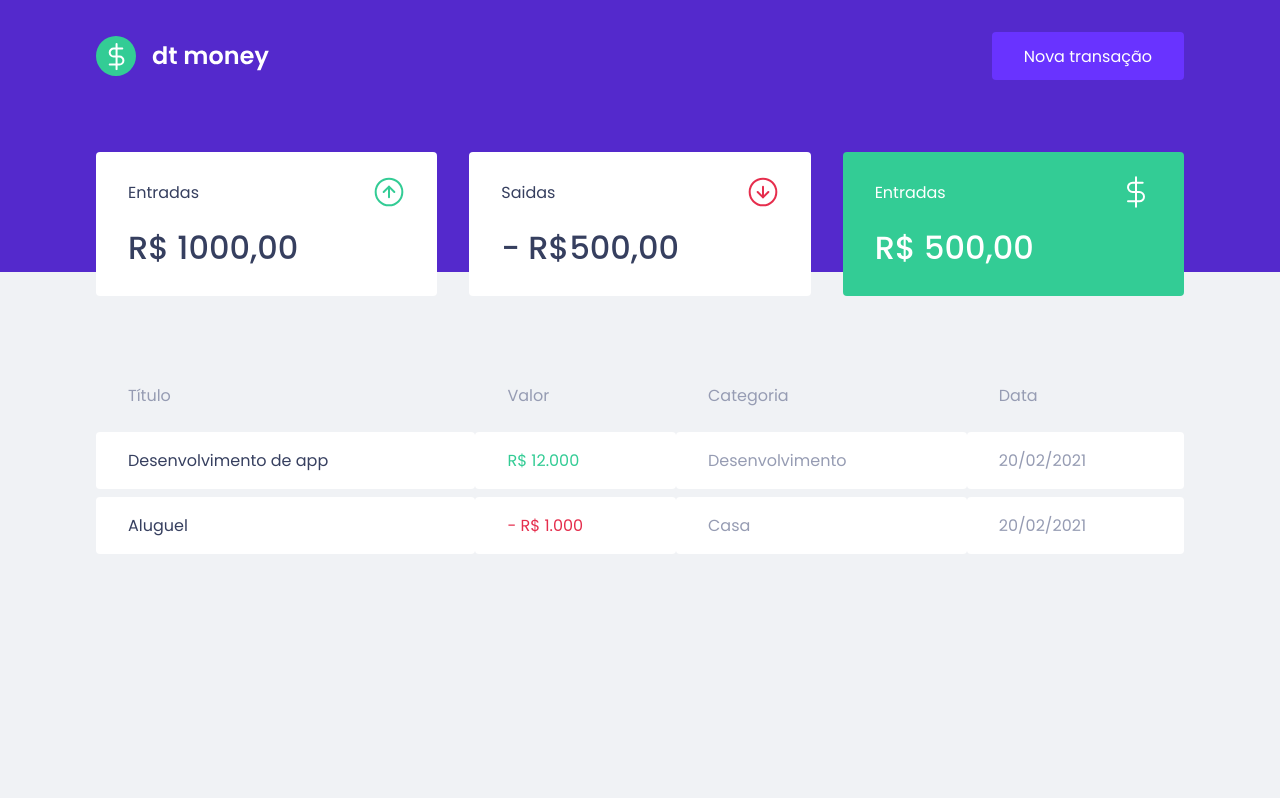
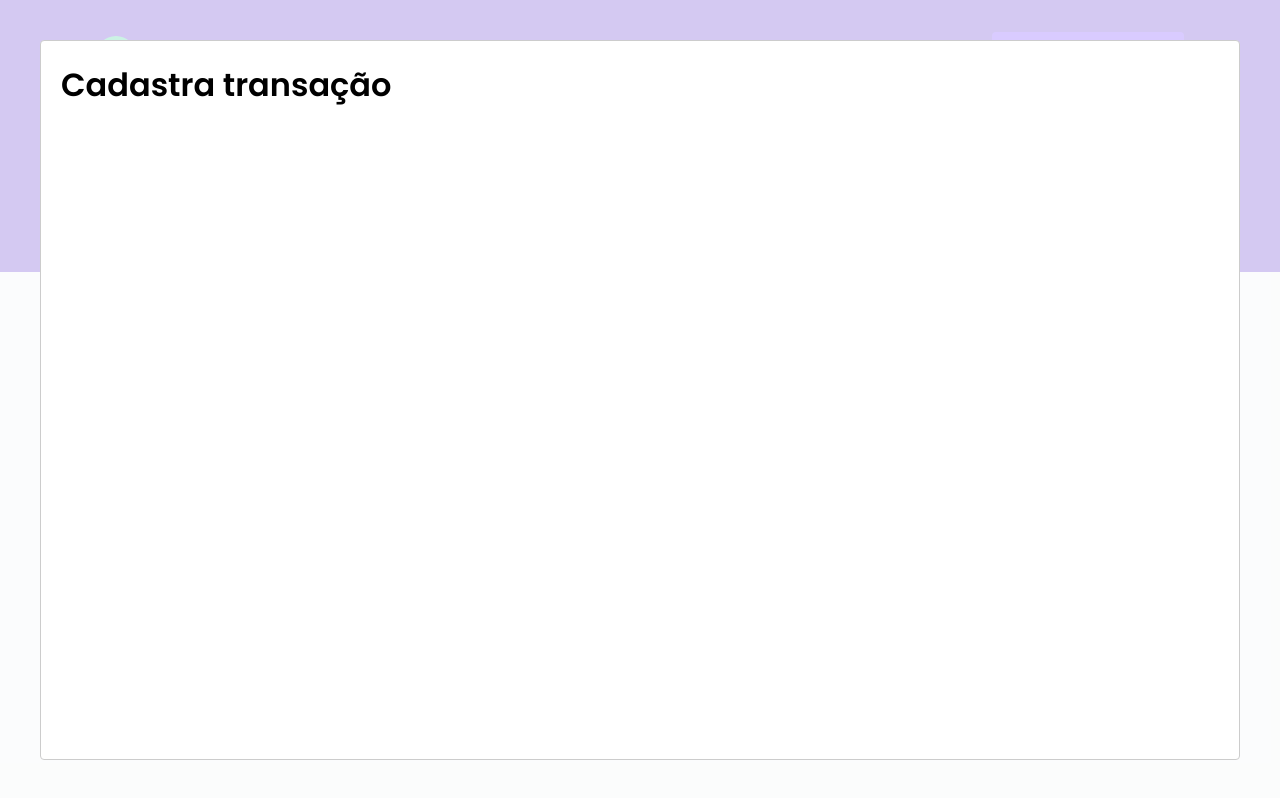
Before and after one commit to ValdielsonSiqueira/dtmoney, a React (Create React App) app: page / in a window 1280 px wide. Both pictures are taken after a click on the button "Nova transação". Built offline with nearby package versions, Linux system fonts and the light colour scheme; no server answers; what miragejs would draw is missing.

Commit message:
feat(product): adicionado modal de transação

```diff
--- a/package.json
+++ b/package.json
@@ -7,6 +7,7 @@
     "miragejs": "^0.1.43",
     "react": "^17.0.2",
     "react-dom": "^17.0.2",
+    "react-modal": "^3.14.4",
     "react-scripts": "5.0.0",
     "styled-components": "^5.3.3",
     "typescript": "^4.5.4",
@@ -20,6 +21,7 @@
     "@types/node": "^16.11.19",
     "@types/react": "^17.0.38",
     "@types/react-dom": "^17.0.11",
+    "@types/react-modal": "^3.13.1",
     "@types/styled-components": "^5.1.20",
     "@typescript-eslint/eslint-plugin": "^5.10.0",
     "@typescript-eslint/parser": "^5.10.0",
--- a/src/App.tsx
+++ b/src/App.tsx
@@ -1,12 +1,31 @@
+import Modal from 'react-modal';
+import { useState } from 'react';
 import { Dashboard } from './components/Dashboard';
 import { Header } from './components/Header';
 import { GlobalStyle } from './styles/global';
 
+Modal.setAppElement('#root');
+
 export function App() {
+  const [isNewModalOpen, setIsNewModalOpen] = useState(false);
+  function onHandleOpenNewTransaction() {
+    setIsNewModalOpen(true);
+  }
+
+  function onHandleCloseNewTransaction() {
+    setIsNewModalOpen(false);
+  }
+
   return (
     <>
-      <Header />
+      <Header onHandleOpenNewTransaction={onHandleOpenNewTransaction} />
       <Dashboard />
+      <Modal
+        isOpen={isNewModalOpen}
+        onRequestClose={onHandleCloseNewTransaction}
+      >
+        <h1>Cadastra transação</h1>
+      </Modal>
       <GlobalStyle />
     </>
   );
--- a/src/components/Header/index.tsx
+++ b/src/components/Header/index.tsx
@@ -1,12 +1,18 @@
 import logo from '../../assets/logo.svg';
 import { Container, Content } from './styles';
 
-export function Header() {
+interface HeaderProps {
+  onHandleOpenNewTransaction: () => void;
+}
+
+export function Header({ onHandleOpenNewTransaction }: HeaderProps) {
   return (
     <Container>
       <Content>
         <img src={logo} alt="dt money" />
-        <button type="button">Nova transação</button>
+        <button type="button" onClick={onHandleOpenNewTransaction}>
+          Nova transação
+        </button>
       </Content>
     </Container>
   );
```
Also changed, not shown: .eslintrc.json, 1 other file (tests, documents, lock files or other folders).
